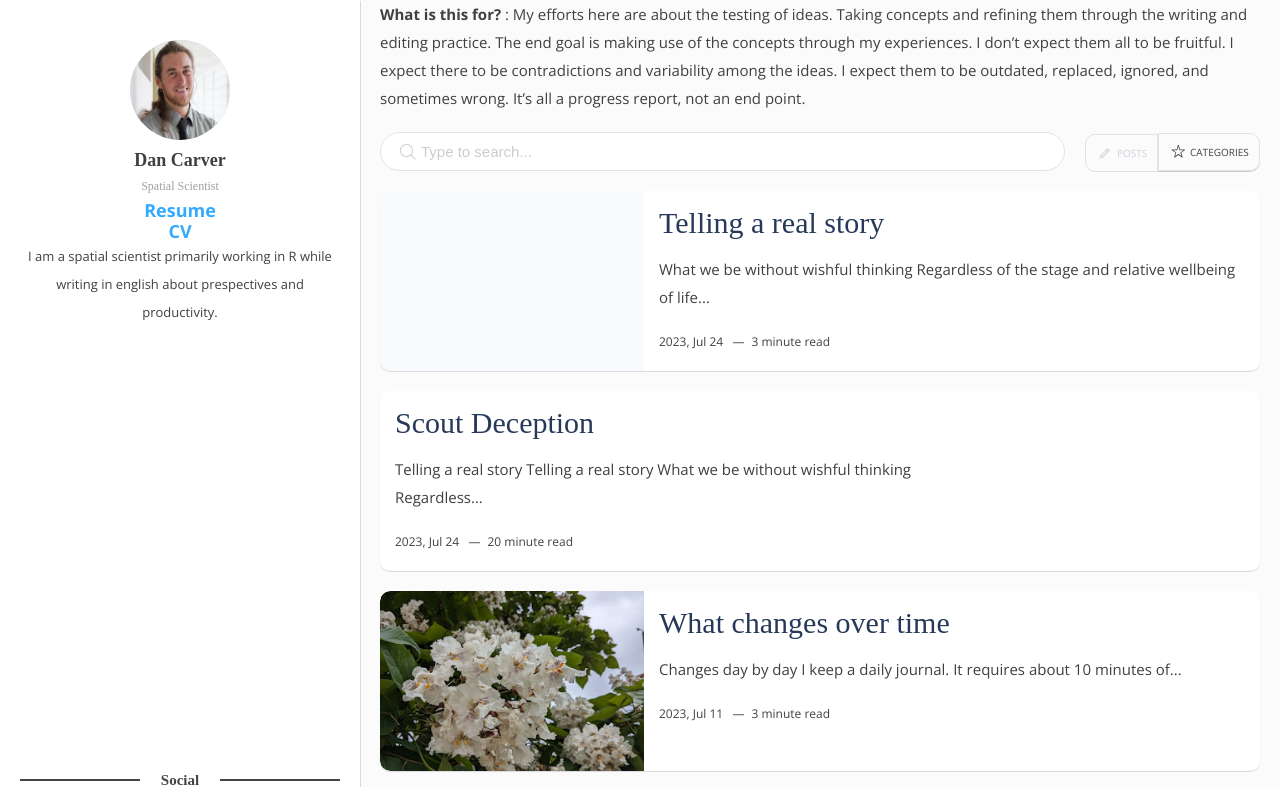
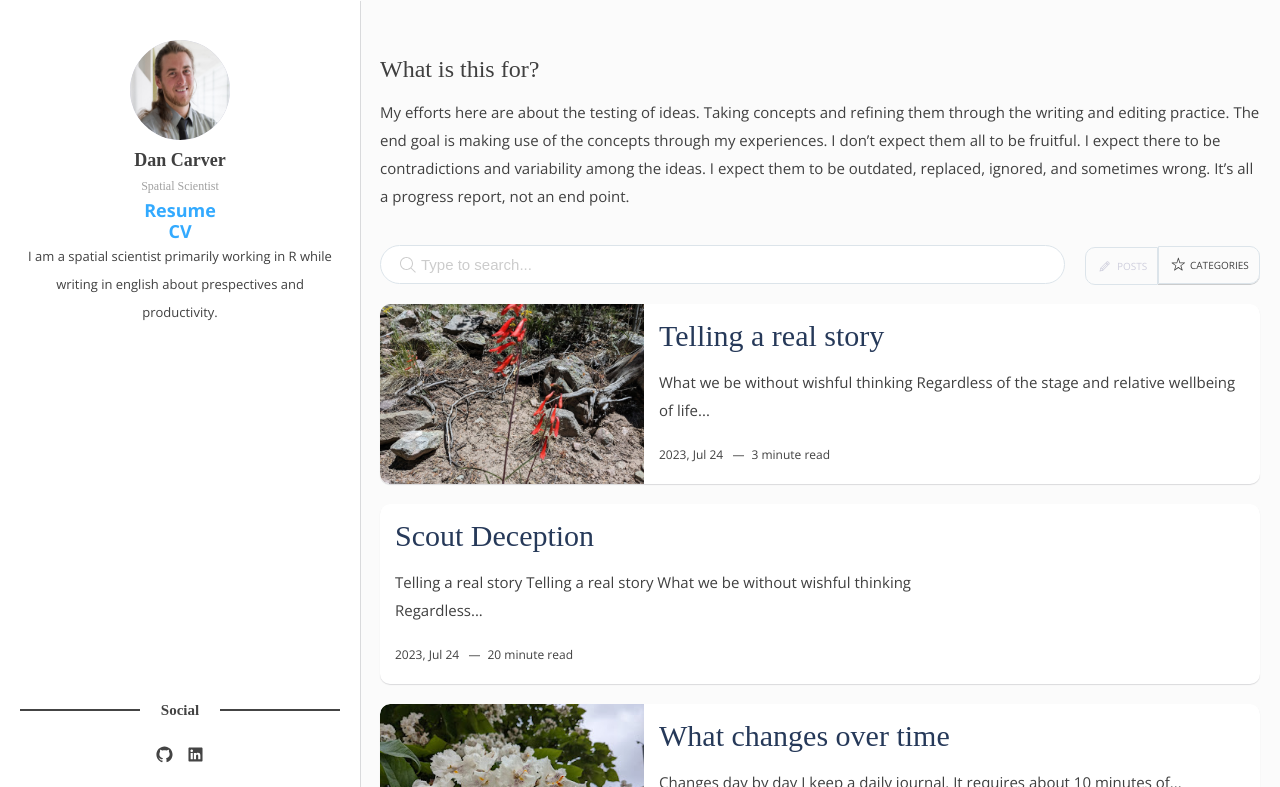
Before and after one commit to dcarver1/carverd, a Jekyll site: the page built from index.html, in a window 1280 px wide and 900 px high, cut to the strip 0-787 px from the top of the window. Built offline with Jekyll 4.4.1, drawn with Linux system fonts in a browser that asks for light colours; some web fonts are replaced; the list of posts is cut into pages by our own code.

Commit message:
update image and styling on home page text

```diff
--- a/_layouts/home.html
+++ b/_layouts/home.html
@@ -68,14 +68,17 @@ layout: default
       </ul>
     </div>
     <div class="c-copyright">
-      <p>{{site.time | date: '%Y'}} &copy; {{site.author-name}}</p>
+      <p , style="padding: 35px;">{{site.time | date: '%Y'}} &copy; {{site.author-name}}</p>
     </div>
   </div>
 </aside> <!-- /.c-sidebar -->
 
 <main class="c-content">
   <div>
-    <strong> What is this for? </strong> : My efforts here are about the testing of ideas. Taking concepts and refining them through the writing and editing practice. The end goal is making use of the concepts through my experiences. I don’t expect them all to be fruitful. I expect there to be contradictions and variability among the ideas. I expect them to be outdated, replaced, ignored, and sometimes wrong. It’s all a progress report, not an end point.
+    <br>
+    <br>
+    <h3> What is this for? </h3>
+    <p>My efforts here are about the testing of ideas. Taking concepts and refining them through the writing and editing practice. The end goal is making use of the concepts through my experiences. I don’t expect them all to be fruitful. I expect there to be contradictions and variability among the ideas. I expect them to be outdated, replaced, ignored, and sometimes wrong. It’s all a progress report, not an end point.</p>
   </div>
   {{ content }}
 </main> <!-- /.c-content -->
```
Also changed, not shown: images/scoutDeception/redFlower.jpg (added).
